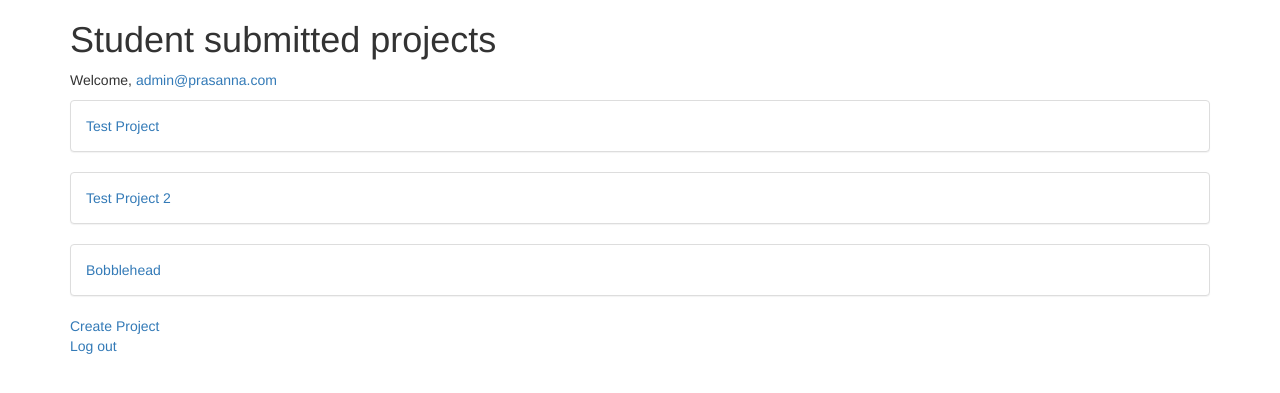
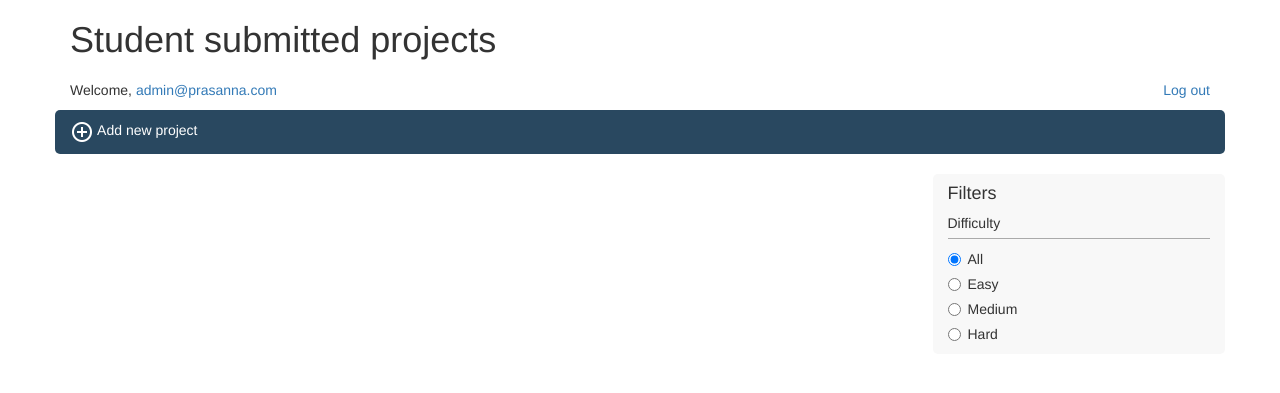
Before and after one commit to karthikgg/bobblehead, a Django app: page / in a window 1280 px wide. Shown: the top 393 px of the page. Run offline with Django 3.2, Linux system fonts and the light colour scheme; a user stored in the database is signed in; data comes from the database, SQL or seed files in the repository; both versions use the stored data as it was after the commit; data that the repository does not hold is empty; some libraries are stand-ins or nearby versions.

Commit message:
Bunch of FE work
NOTE: JSON not parsing correctly - need to discuss.
TODO: Style other pages and implement filters in index.html.

- Login page only has “login with Udacity” option. Old option commented
out.
- Deleted old login_webapp.html file - no longer being used from
webapp/templates. It is being used from user_profile/templates.
- Added JS, CSS and images in new static folder for Angular and styling.
- Updated index.html to use client side rendering and updating styling.

```diff
--- /dev/null
+++ b/bobblehead/webapp/static/bobblehead/css/bobblehead.css
@@ -0,0 +1,32 @@
+input[type=submit] {
+}
+
+.pad-top-20 {
+  padding-top: 20px;
+}
+.pad-10 {
+  padding-top: 10px;
+  padding-bottom: 10px;
+}
+
+.highlight {
+  background-color: #294860;
+  -moz-border-radius: 5px;
+  border-radius: 5px;
+}
+
+.highlight a:link, .highlight a:visited {
+  color: white;
+  text-decoration: none;
+}
+
+.sidebar {
+  background-color: #F8F8F8;
+  -moz-border-radius: 5px;
+  border-radius: 5px;
+}
+
+.bottom-border {
+  border-bottom: 1px solid #AAAAAA;
+  padding-bottom: 5px;
+}
--- /dev/null
+++ b/bobblehead/webapp/static/bobblehead/js/bobblehead.js
@@ -0,0 +1,15 @@
+(function(){
+	var app = angular.module('bobblehead', []);
+
+  app.controller('ProjectsController', ['$http', function($http) {
+		var data = this;
+		this.data = [];
+		$http.get('/webapp/projects_JSON/').then(function(response){
+			this.data = JSON.parse(response.data);
+			console.log(this.data);
+
+    });
+
+  }]);
+
+})();
--- a/bobblehead/webapp/templates/webapp/index.html
+++ b/bobblehead/webapp/templates/webapp/index.html
@@ -1,17 +1,83 @@
 <!DOCTYPE html>
+<html ng-app="bobblehead">
 <head>
   <title>Udacity Student Projects</title>
   <meta name="viewport" content="width=device-width, initial-scale=1, user-scalable=no">
   <link rel="stylesheet" type="text/css" href="https://maxcdn.bootstrapcdn.com/bootstrap/3.3.4/css/bootstrap.min.css"/>
+  {% load staticfiles %}
+  <link rel="stylesheet" type="text/css" href="{% static "bobblehead/css/bobblehead.css" %}"/>
 </head>
 
-<body class="container">
+<body class="container" ng-controller="ProjectsController as projects">
   <div class="row">
   	<div class="col-md-12">
   		<h1>Student submitted projects</h1>
 	 </div>
   </div>
-<p>Welcome, <a href="{% url 'user_profile:show_profile' %}">{{ user_email }}</a>
+
+  <div class="row pad-10">
+    <div class="col-md-12">
+      Welcome, <a href="{% url 'user_profile:show_profile' %}">{{ user_email }}</a>
+      <div class="pull-right">
+        <a href="{% url 'user_profile:logout_webapp' %}">Log out</a>
+      </div>
+    </div>
+  </div>
+
+  <div class="row pad-10 highlight">
+    <div class="col-md-12">
+      <a href="{% url 'webapp:create_project' %}">
+        <img src="{% static "bobblehead/images/add-circle-1x.png" %}" alt="Add new project"/>
+        Add new project
+      </a>
+    </div>
+  </div>
+
+  <div class="row pad-top-20">
+    <div class="col-md-3 col-md-push-9 sidebar">
+      <h4>Filters</h4>
+      <section>
+        <div class="bottom-border"> Difficulty </div>
+        <div class="radio">
+          <label>
+            <input type="radio" name="optionsRadios" id="difficultyAll" value="all" checked>
+            All
+          </label>
+        </div>
+        <div class="radio">
+          <label>
+            <input type="radio" name="optionsRadios" id="difficultyEasy" value="easy">
+            Easy
+          </label>
+        </div>
+        <div class="radio">
+          <label>
+            <input type="radio" name="optionsRadios" id="difficultyMed" value="med">
+            Medium
+          </label>
+        </div>
+        <div class="radio">
+          <label>
+            <input type="radio" name="optionsRadios" id="difficultyHard" value="hard">
+            Hard
+          </label>
+        </div>
+      </section>
+    </div>
+
+    <div class="col-md-9 col-md-pull-3">
+      <div class="panel panel-default" ng-repeat="project in projects.data">
+        <div class="panel-body">
+          {% verbatim %}
+            <a href="/webapp/{{ project.id }}/">{{ project.fields.title}}</a>
+          {% endverbatim %}
+        </div>
+      </div>
+    </div>
+
+  </div>
+
+<!--
 {% if latest_project_list %}
   {% for project in latest_project_list %}
     <div class="panel panel-default">
@@ -28,9 +94,10 @@
     </div>
   </div>
 {% endif %}
+-->
 
-<a href="{% url 'webapp:create_project' %}">Create Project </a>
+<script src="https://ajax.googleapis.com/ajax/libs/angularjs/1.3.14/angular.min.js"></script>
+<script src="{% static "bobblehead/js/bobblehead.js" %}"></script>
 
-<p><a href="{% url 'user_profile:logout_webapp' %}">Log out</a>
 </body> <!-- /container -->
 </html>
```
Also changed, not shown: bobblehead/user_profile/templates/user_profile/login_webapp.html (+18 -10 lines), bobblehead/webapp/templates/webapp/login_webapp.html (deleted, +0 -48 lines), bobblehead/db.sqlite3, bobblehead/webapp/static/bobblehead/images/add-circle-1x.png (added), bobblehead/webapp/static/bobblehead/images/add-circle-2x.png (added), 1 other file.
